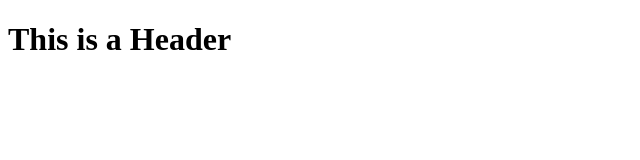
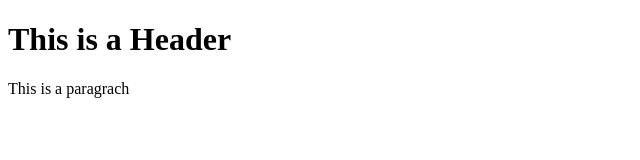
Before and after one commit to Gilplus3/git-test, a plain HTML site: page index.html in a window 1280 px wide. Shown: the whole page, without its empty margins (0-640 px from the left). Drawn offline with Linux system fonts and the light colour scheme.

Commit message:
Second commit

```diff
--- a/index.html
+++ b/index.html
@@ -2,5 +2,6 @@
 <html>
     <body>
         <h1>This is a Header</h1>
+        <p>This is a paragrach</p>
     </body>
 </html>
```
